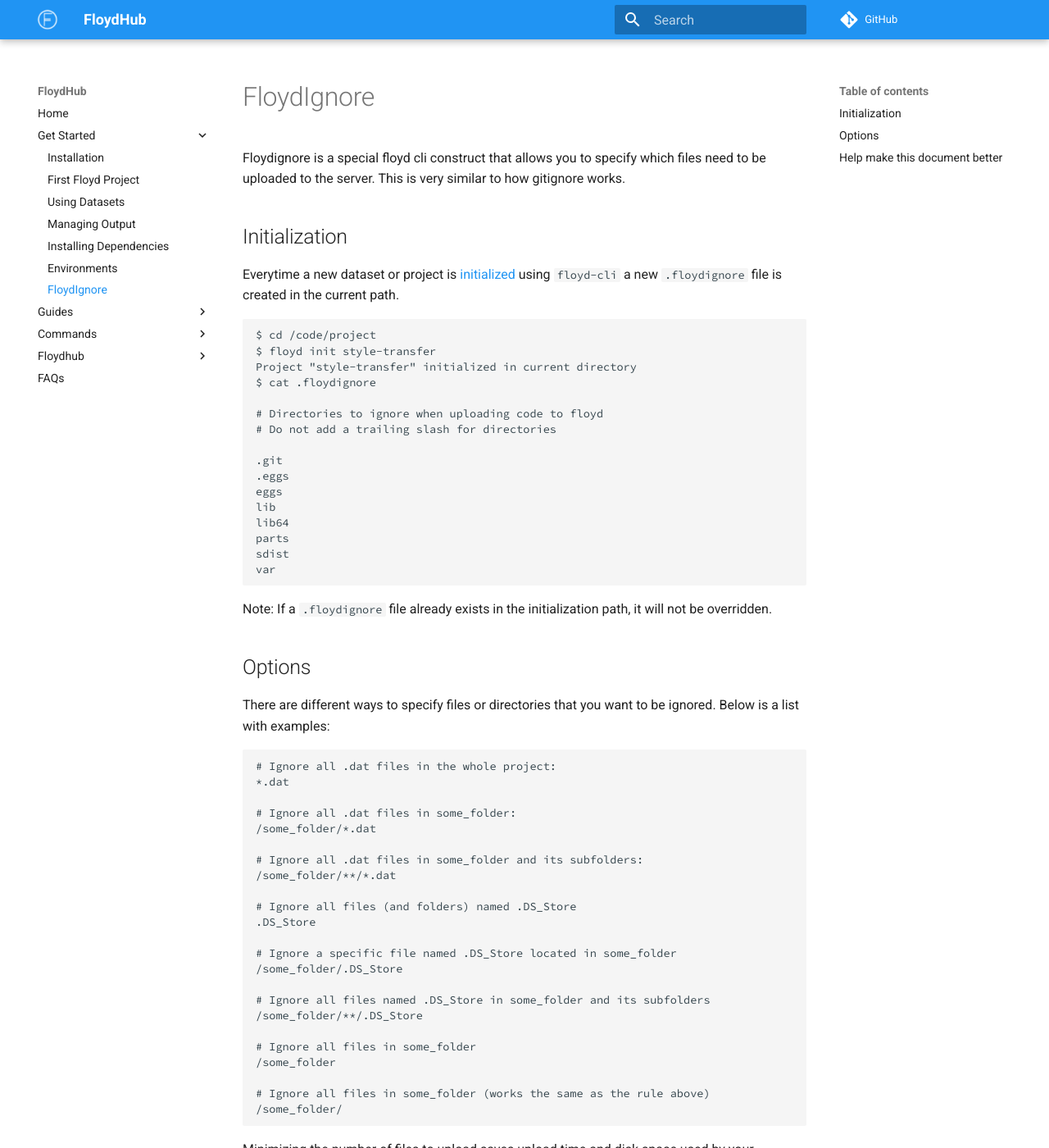
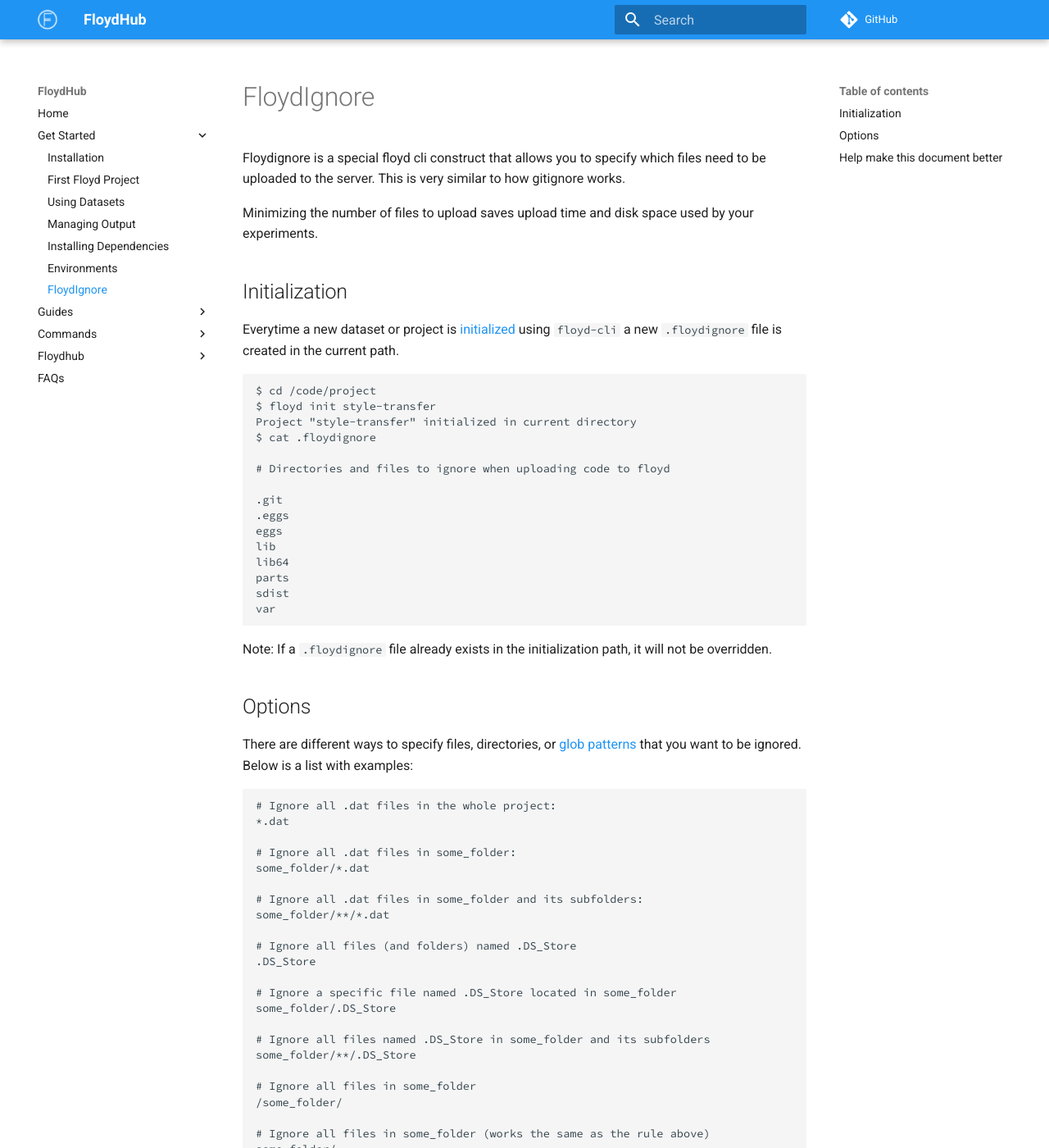
Before and after one commit to floydhub/floyd-docs, an MkDocs documentation site: the page built from docs/home/floyd_ignore.md, in a window 1280 px wide and 1400 px high. Shown: the whole window at 82% size. Built offline with MkDocs 1.6.1 and Material for MkDocs 9.7.7, drawn with Linux system fonts in a browser that asks for light colours; comment, search, counter and statistics services are not loaded; old or Windows-style settings are respelled for this version of MkDocs; some of the changed lines change nothing that is shown; some of the changed text lies outside the part shown.

Commit message:
add docs for whitelisting patterns

````diff
--- a/docs/home/floyd_ignore.md
+++ b/docs/home/floyd_ignore.md
@@ -1,6 +1,10 @@
 Floydignore is a special floyd cli construct that allows you to specify
 which files need to be uploaded to the server. This is very similar to
 how gitignore works.
+
+Minimizing the number of files to upload saves upload time and disk space used
+by your experiments.
+
 
 ## Initialization
 
@@ -13,8 +17,7 @@
 Project "style-transfer" initialized in current directory
 $ cat .floydignore
 
-# Directories to ignore when uploading code to floyd
-# Do not add a trailing slash for directories
+# Directories and files to ignore when uploading code to floyd
 
 .git
 .eggs
@@ -30,36 +33,44 @@
 
 ## Options
 
-There are different ways to specify files or directories that you want to be ignored. Below is
-a list with examples:
+There are different ways to specify files, directories, or
+[glob patterns](https://en.wikipedia.org/wiki/Glob_(programming)) that you want
+to be ignored. Below is a list with examples:
 
 ```
 # Ignore all .dat files in the whole project:
 *.dat
 
 # Ignore all .dat files in some_folder:
-/some_folder/*.dat
+some_folder/*.dat
 
 # Ignore all .dat files in some_folder and its subfolders:
-/some_folder/**/*.dat
+some_folder/**/*.dat
 
 # Ignore all files (and folders) named .DS_Store
 .DS_Store
 
 # Ignore a specific file named .DS_Store located in some_folder
-/some_folder/.DS_Store
+some_folder/.DS_Store
 
 # Ignore all files named .DS_Store in some_folder and its subfolders
-/some_folder/**/.DS_Store
+some_folder/**/.DS_Store
 
 # Ignore all files in some_folder
-/some_folder
+/some_folder/
 
 # Ignore all files in some_folder (works the same as the rule above)
-/some_folder/
+some_folder/
+
+# Ignore all files in some_folder (works the same as the rule above)
+some_folder
 ```
 
-Minimizing the number of files to upload saves upload time and disk space used
-by your experiments.
+You can also whitelist files, directories, and glob patterns by preceding them
+with a `!`.  Items matching the pattern following the `!` that were excluded by
+a previous pattern will become included again. It is not possible to re-include
+a file if a parent directory of that file is excluded. Put a backslash (`\`) in
+front of the first `!` for patterns that begin with a literal `!`, for example,
+`\!important!.txt`.
 
 {!contributing.md!}
````
